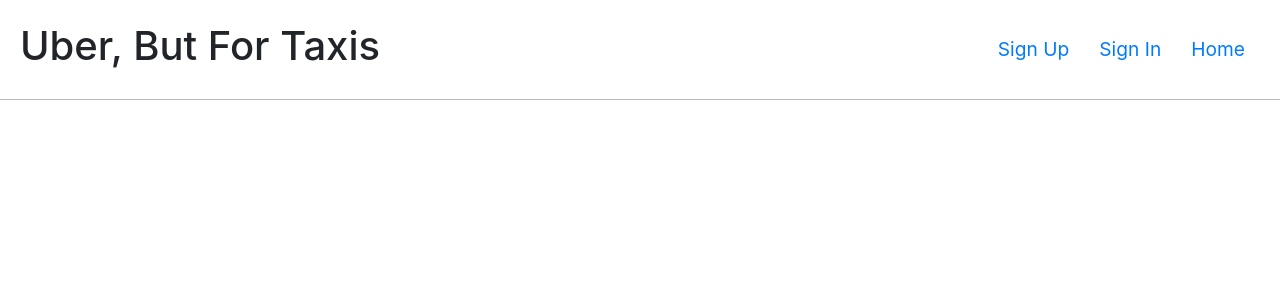
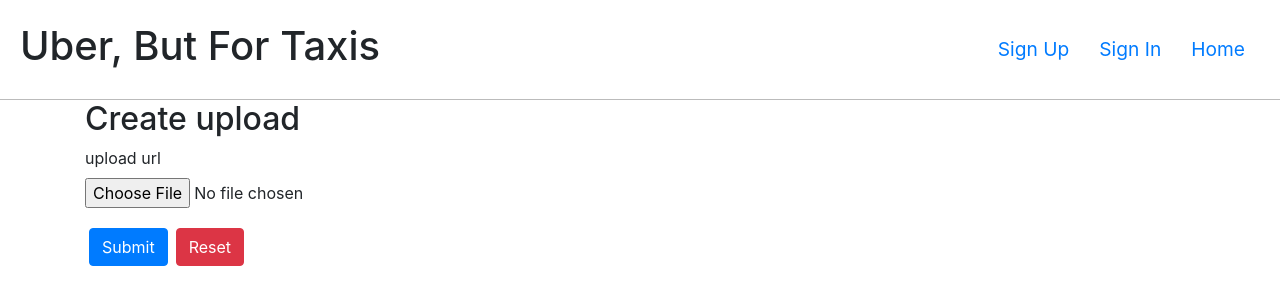
Before and after one commit to IareDave/images3upload-react, a React app: page / in a window 1280 px wide. Shown: the top 304 px of the page. Built offline with nearby package versions, Linux system fonts and the light colour scheme.

Commit message:
Create FileUpload component

```diff
--- a/src/App.js
+++ b/src/App.js
@@ -8,7 +8,7 @@
 import SignIn from './auth/components/SignIn'
 import SignOut from './auth/components/SignOut'
 import ChangePassword from './auth/components/ChangePassword'
-
+import FileUpload from './auth/components/FileUpload/CreateBook'
 import Alert from 'react-bootstrap/Alert'
 
 class App extends Component {
@@ -43,6 +43,9 @@
           </Alert>
         ))}
         <main className="container">
+          <Route user={user} exact path='/' render={() => (
+            <FileUpload user={user} alert={this.alert} />
+          )} />
           <Route path='/sign-up' render={() => (
             <SignUp alert={this.alert} setUser={this.setUser} />
           )} />
--- /dev/null
+++ b/src/auth/components/FileUpload/CreateBook.js
@@ -0,0 +1,92 @@
+import React, { Component } from 'react'
+import { withRouter } from 'react-router-dom'
+import Button from 'react-bootstrap/Button'
+import Form from 'react-bootstrap/Form'
+import axios from 'axios'
+import apiUrl from '../../../apiConfig'
+
+class FileUpload extends Component {
+  constructor () {
+    super()
+
+    this.state = {
+      url: ''
+    }
+  }
+
+  handleSubmit = (event) => {
+    event.preventDefault()
+
+    axios({
+      url: `${apiUrl}/uploads`,
+      method: 'post',
+      headers: {
+        'Authorization': `Token token=${this.props.user.token}`
+      },
+      data: {
+        upload: {
+          url: this.state.url
+        }
+      }
+    })
+      .then(response => this.setState({
+        upload: response.data.upload
+      }))
+      .then(() => this.props.alert(`${this.state.url} has been added to the library!`, 'success'))
+      .then(() => this.props.history.push('/'))
+      .catch(() => {
+        this.props.alert('Whoops! Failed to add your upload. Please try again.', 'danger')
+        this.setState({
+          url: ''
+        })
+      })
+  }
+
+  handleChange = event => this.setState({
+    [event.target.name]: event.target.value
+  })
+
+  resetForm = () => this.setState({
+    url: ''
+  })
+
+  render () {
+    const { url } = this.state
+
+    return (
+      <Form className="form" onSubmit={this.handleSubmit}>
+        <h2>Create upload</h2>
+        <Form.Group controlId="uploadurl">
+          <Form.Label>upload url</Form.Label>
+          <Form.Control
+            encType="multipart/form-data"
+            method="post"
+            type="file"
+            value={url}
+            name="url"
+            required
+            onChange={this.handleChange}
+            placeholder="Enter the upload url"
+          />
+        </Form.Group>
+        <Button
+          variant="primary"
+          type="submit"
+          className="m-1"
+        >
+          Submit
+        </Button>
+        <Button
+          variant="danger"
+          type="button"
+          className="m-1"
+          onClick={this.resetForm}
+        >
+          Reset
+        </Button>
+      </Form>
+    )
+  }
+}
+
+export default withRouter(FileUpload)
```
